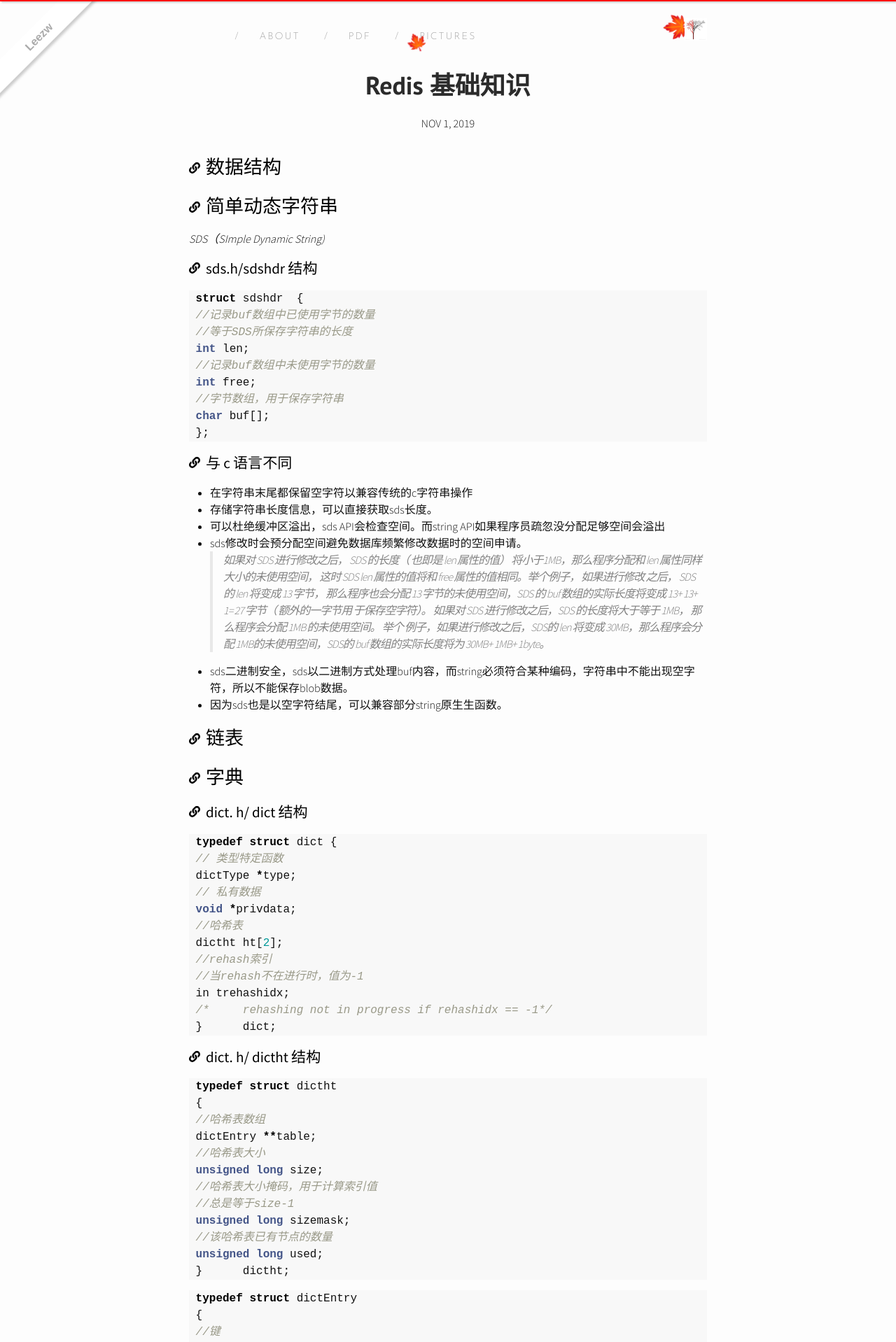
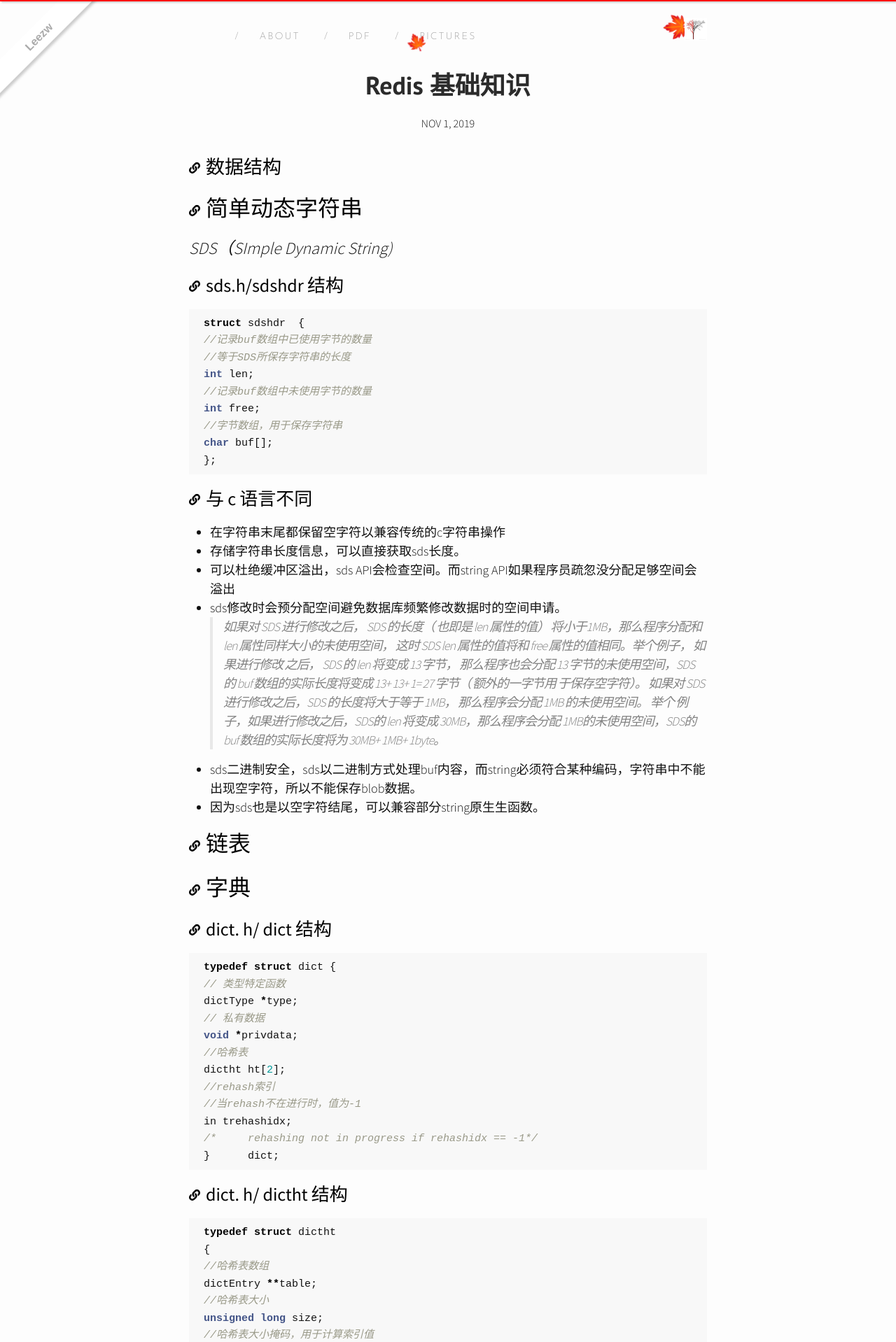
Before and after one commit to quantum-li/quantum-li.github.io, a Jekyll site: the page built from _posts/2019-11-01-redis-basic-struct-event.md, in a window 1280 px wide. Shown: the top 1918 px of the page at 70% size. Built offline with Jekyll 4.4.1, drawn with Linux system fonts in a browser that asks for light colours; nearby versions of some CDN libraries; comment, search, counter and statistics services are not loaded.

Commit message:
2019-11-08 22:36:00

```diff
--- a/css/style.scss
+++ b/css/style.scss
@@ -168,6 +168,9 @@
     > :last-child {
         margin-bottom: 0;
     }
+}
+blockquote p{
+  font-size:18px !important;
 }
 
 
@@ -498,20 +501,21 @@
   margin-bottom: $spacing-unit;
   padding-bottom: 3em !important;
   p {
-    font-size: 1rem;
+    font-size: 1.5rem;
+    //font-size: 1rem;
   }
-  ul {
-    font-size: 1rem;
-  }
-  ol {
-    font-size: 1rem;
-  }
-  table {
-    font-size: 1rem;
-  }
-  .highlight {
-    font-size: 0.9rem;
-  }
+  // ul {
+  //   font-size: 1rem;
+  // }
+  // ol {
+  //   font-size: 1rem;
+  // }
+  // table {
+  //   font-size: 1rem;
+  // }
+  // .highlight {
+  //   font-size: 0.9rem;
+  // }
   img:not([alt=leezw]):not([class=picture]) {
     width: 70%;
     display: block;
@@ -519,24 +523,24 @@
     max-height: 20rem;
     object-fit: cover;
   }
-  // h2 {
-  //   font-size: 32px;
-  //   @include media-query($on-laptop) {
-  //     font-size: 28px;
-  //   }
-  // }
-  // h3 {
-  //   font-size: 26px;
-  //   @include media-query($on-laptop) {
-  //     font-size: 22px;
-  //   }
-  // }
-  // h4 {
-  //   font-size: 20px;
-  //   @include media-query($on-laptop) {
-  //     font-size: 18px;
-  //   }
-  // }
+  h2 {
+    font-size: 32px;
+    @include media-query($on-laptop) {
+      font-size: 28px;
+    }
+  }
+  h3 {
+    font-size: 26px;
+    @include media-query($on-laptop) {
+      font-size: 22px;
+    }
+  }
+  h4 {
+    font-size: 20px;
+    @include media-query($on-laptop) {
+      font-size: 18px;
+    }
+  }
 }
 .top-line {
   height: 2px;
@@ -679,3 +683,27 @@
     -o-transform: rotate(-45deg);
     box-shadow: 2px 4px 4px rgba(0, 0, 0, 0.2);
 }
+
+/**
+ * Code formatting
+ */
+pre,
+code {
+    font-size: 15px;
+    border-radius: 10px;
+}
+
+code {
+    padding: 1px 5px;
+}
+
+pre {
+    padding: 8px 12px;
+    overflow-x: auto;
+
+    > code {
+        border: 0;
+        padding-right: 0;
+        padding-left: 0;
+    }
+}
```
